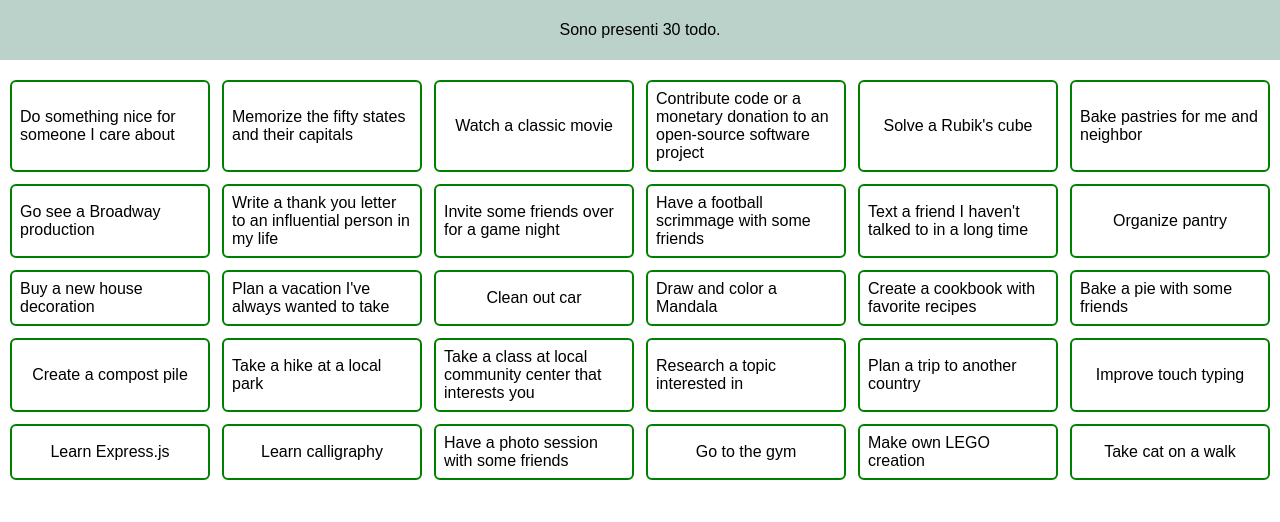
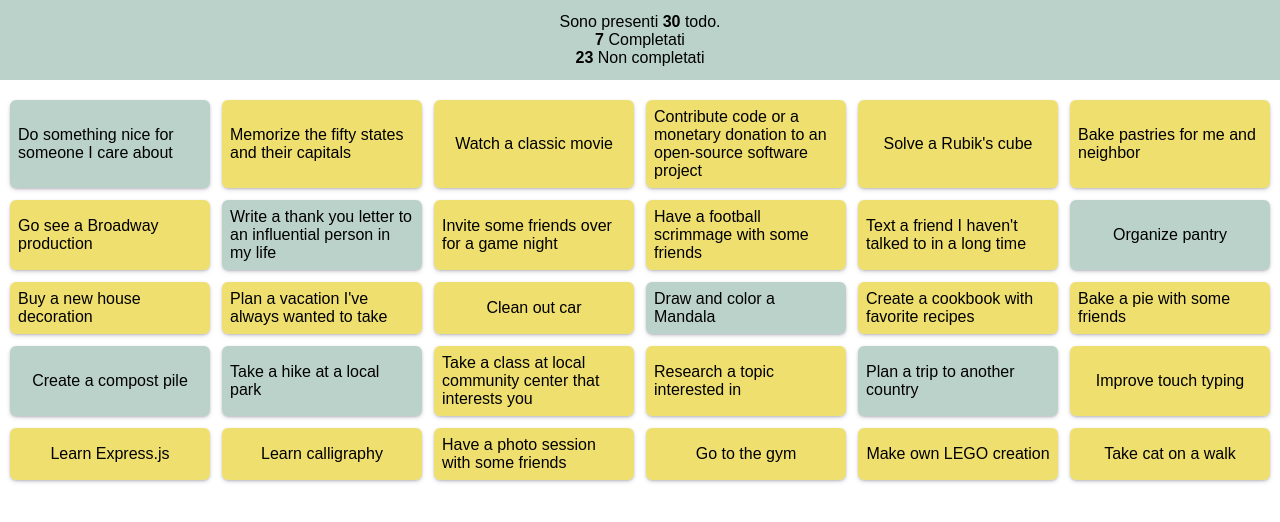
Before and after one commit to salvofalcone/todo-react, a Next.js app: page / in a window 1280 px wide. Shown: the top 522 px of the page. Built offline with nearby package versions, Linux system fonts and the light colour scheme.

Commit message:
chore: esercizio avanzato

```diff
--- a/src/components/navbar/Navbar.jsx
+++ b/src/components/navbar/Navbar.jsx
@@ -5,11 +5,28 @@ import { TodosContext } from "@/state";
 import styles from "./index.module.scss";
 
 const Navbar = () => {
-  const state = useContext(TodosContext);
-  const numTodos = state.todoList.length;
-  // console.log(numTodos);
+  const { state, dispatch } = useContext(TodosContext);
 
-  return <div className={styles.Navbar}>Sono presenti {numTodos} todo.</div>;
+  const completed = state.data.filter((todo) => todo.completed);
+  const uncompleted = state.data.filter((todo) => !todo.completed);
+
+  const numOfTodo = state.data.length;
+  const numOfCompleted = completed.length;
+  const numOfUncompleted = uncompleted.length;
+
+  return (
+    <div className={styles.Navbar}>
+      <p>
+        Sono presenti<strong> {numOfTodo}</strong> todo.{" "}
+      </p>
+      <p>
+        <strong>{numOfCompleted}</strong> Completati
+      </p>
+      <p>
+        <strong>{numOfUncompleted}</strong> Non completati
+      </p>
+    </div>
+  );
 };
 
 export default Navbar;
--- a/src/components/navbar/index.module.scss
+++ b/src/components/navbar/index.module.scss
@@ -1,7 +1,8 @@
 .Navbar {
   background-color: #639a8871;
-  height: 60px;
+  height: 80px;
   display: flex;
+  flex-direction: column;
   align-items: center;
   justify-content: center;
 }
--- a/src/components/todo/Todo.jsx
+++ b/src/components/todo/Todo.jsx
@@ -5,10 +5,18 @@ import { TodosContext } from "@/state";
 import styles from "./index.module.scss";
 
 const Todo = ({ data }) => {
-  const state = useContext(TodosContext);
+  const { state, dispatch } = useContext(TodosContext);
+  // console.log(state);
+
+  const onHandleTodo = (todoId) => {
+    // console.log(data);
+    dispatch({ type: "CHANGE_STATUS", payload: todoId });
+  };
 
   return (
-    <div className={styles.Todo} onClick={() => console.log(data.todo)}>
+    <div
+      className={`${styles.Todo} ${data.completed ? styles.completed : ""}`}
+      onClick={() => onHandleTodo(data.id)}>
       {data.todo}
     </div>
   );
--- a/src/components/todo/index.module.scss
+++ b/src/components/todo/index.module.scss
@@ -1,9 +1,17 @@
 .Todo {
   padding: 8px;
-  border: 2px solid green;
   border-radius: 6px;
   width: 200px;
   display: flex;
   align-items: center;
   justify-content: center;
+  cursor: pointer;
+  background-color: rgba(230, 203, 22, 0.616);
+  transition: all 400ms ease-in-out;
+  box-shadow: rgba(50, 50, 93, 0.25) 0px 2px 5px -1px,
+    rgba(0, 0, 0, 0.3) 0px 1px 3px -1px;
 }
+
+.completed {
+  background-color: #639a8871;
+}
--- a/src/pages/index.js
+++ b/src/pages/index.js
@@ -1,6 +1,9 @@
+import { useReducer } from "react";
+
 import Head from "next/head";
 
 import { TodosContext } from "@/state";
+import { todosReducer } from "@/state/reducers";
 import Todo from "@/components/todo";
 import Navbar from "@/components/navbar";
 import { todoList } from "@/mocks/todoList";
@@ -10,20 +13,23 @@ import styles from "@/styles/Home.module.css";
 export default function Home() {
   // console.log(TodosContext);
 
+  const [state, dispatch] = useReducer(todosReducer, { data: todoList });
+  // console.log(state.data);
+
   return (
     <>
       <Head>
-        <title>Create Next App</title>
+        <title> Todo List </title>
         <meta name="description" content="Generated by create next app" />
         <meta name="viewport" content="width=device-width, initial-scale=1" />
         <link rel="icon" href="/favicon.ico" />
       </Head>
 
-      <TodosContext.Provider value={{ todoList }}>
+      <TodosContext.Provider value={{ state, dispatch }}>
         <main className={styles.Main}>
           <Navbar />
           <div className={styles.TodoContainer}>
-            {todoList.map((todo) => (
+            {state.data.map((todo) => (
               <Todo data={todo} key={todo.id} />
             ))}
           </div>
--- /dev/null
+++ b/src/state/reducers.js
@@ -0,0 +1,40 @@
+// state => determina come lo stato era precedentemente definito
+// action => per scegliere quale tipo di modifica effettuare sullo stato
+
+export const todosReducer = (state, action) => {
+  switch (action.type) {
+    case "CHANGE_STATUS":
+      return {
+        ...state,
+        data: state.data.map((todo) => {
+          if (todo.id === action.payload) {
+            return {
+              ...todo,
+              completed: !todo.completed,
+            };
+          }
+          return todo;
+        }),
+      };
+
+    default:
+      return state;
+  }
+};
+
+/* export const todosReducer = (state, action) => {
+  switch (action.type) {
+    case "CHANGE_STATUS":
+      return {
+        ...state,
+        data: state.data.map((el) => {
+          if (el.id === action.payload) return { ...el, done: !el.done };
+          else return el;
+        }),
+      };
+
+    default:
+      return state;
+  }
+};
+ */
```
